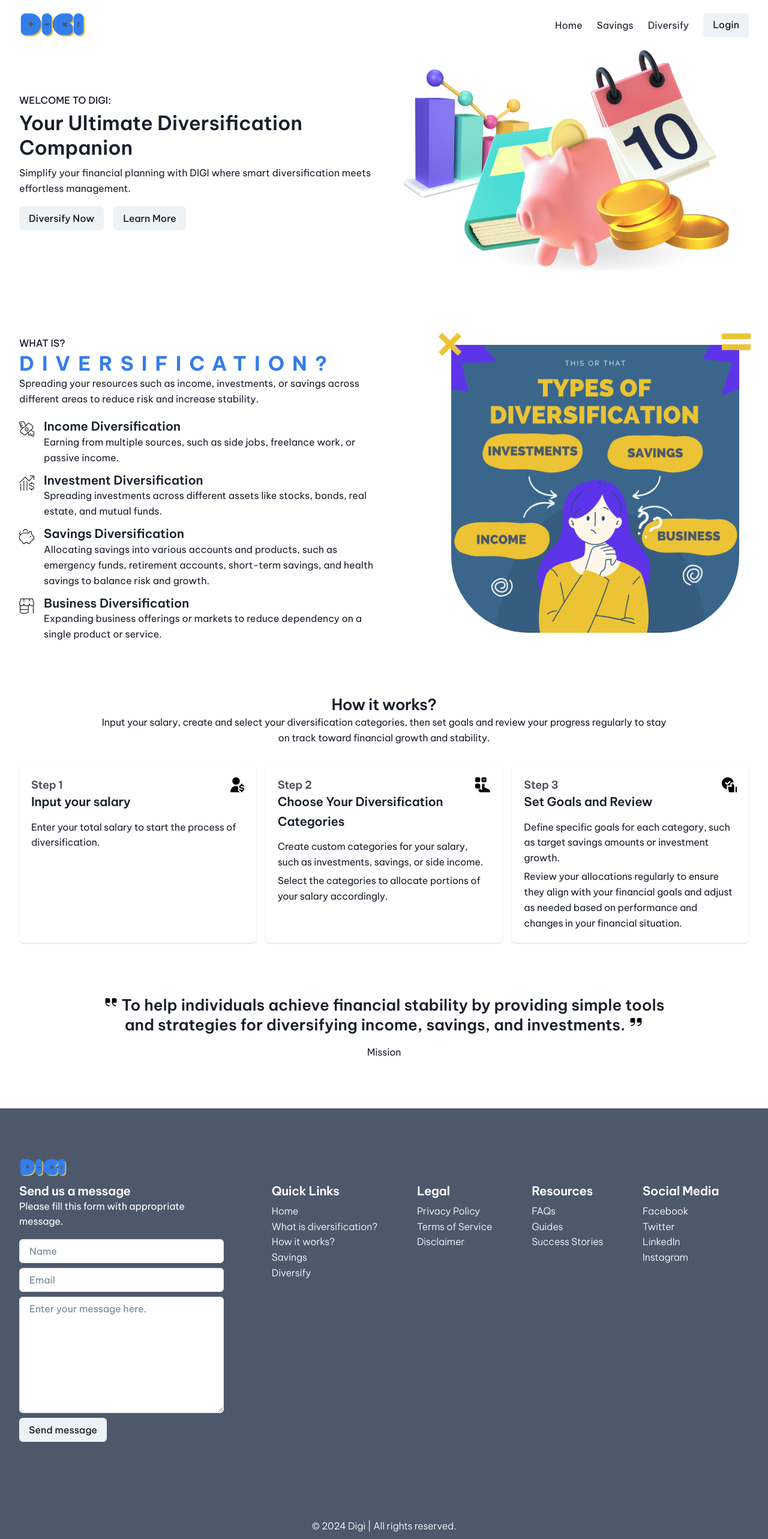
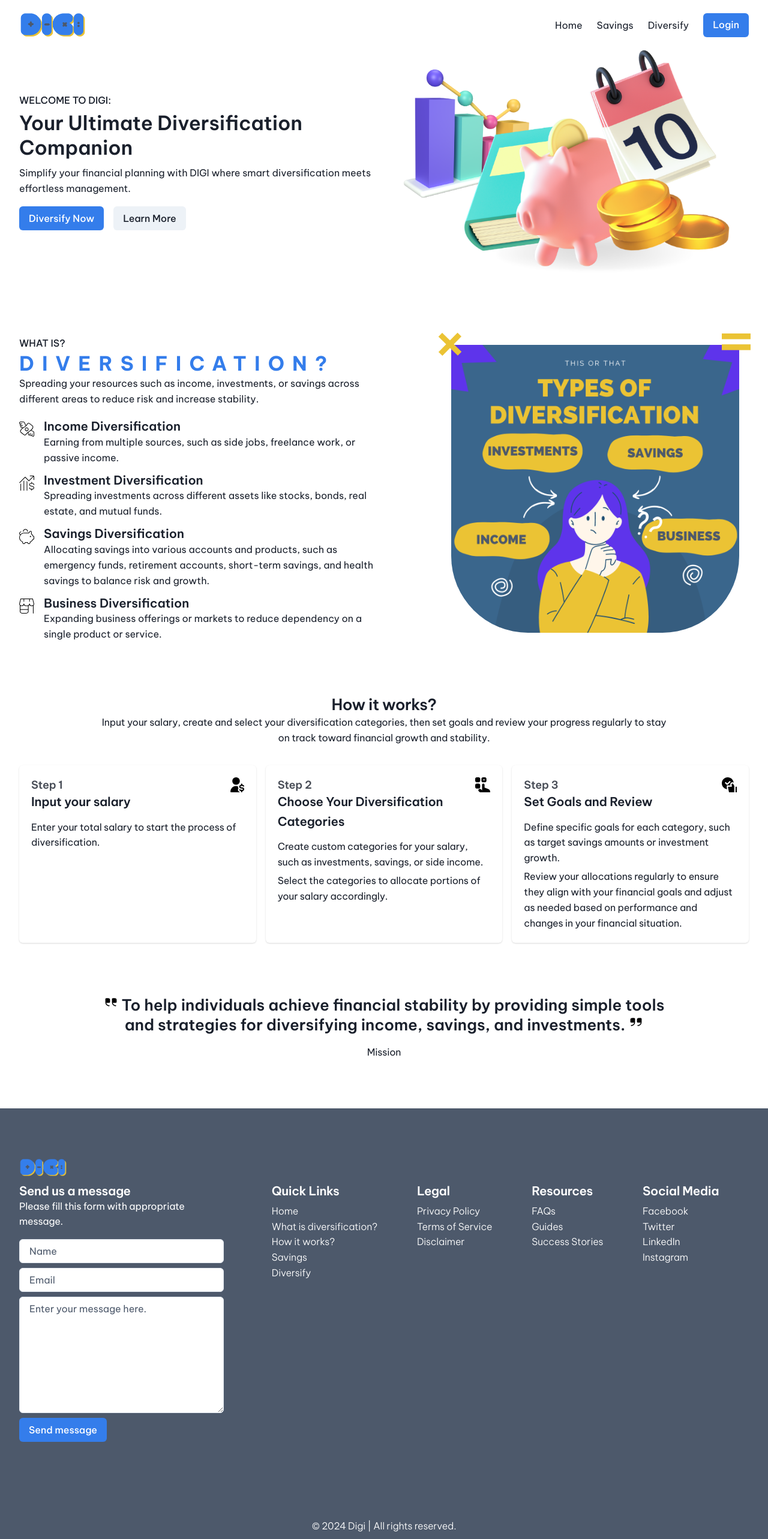
Before and after one commit to irefranscosme/digi, a Next.js app: page / in a window 1280 px wide. Shown: the top 2566 px of the page at 60% size. Built offline with nearby package versions, Linux system fonts and the light colour scheme.

Commit message:
button colors

```diff
--- a/app/sections/footer.tsx
+++ b/app/sections/footer.tsx
@@ -62,12 +62,14 @@ const Footer = () => {
                                     <Input
                                         placeholder="Name"
                                         backgroundColor={'white'}
+                                        color={'black'}
                                     />
                                 </FormControl>
                                 <FormControl isRequired>
                                     <Input
                                         placeholder="Email"
                                         backgroundColor={'white'}
+                                        color={'black'}
                                     />
                                 </FormControl>
                                 <FormControl isRequired>
@@ -75,10 +77,13 @@ const Footer = () => {
                                         rows={8}
                                         placeholder="Enter your message here."
                                         backgroundColor={'white'}
+                                        color={'black'}
                                     />
                                 </FormControl>
                                 <FormControl>
-                                    <Button>Send message</Button>
+                                    <Button colorScheme="blue">
+                                        Send message
+                                    </Button>
                                 </FormControl>
                             </Flex>
                         </form>
--- a/app/sections/header.tsx
+++ b/app/sections/header.tsx
@@ -38,7 +38,7 @@ const Header = () => {
                         <Text>Diversify</Text>
                     </ListItem>
                     <ListItem>
-                        <Button>Login</Button>
+                        <Button colorScheme="blue">Login</Button>
                     </ListItem>
                 </UnorderedList>
             </Box>
--- a/app/sections/hero.tsx
+++ b/app/sections/hero.tsx
@@ -60,8 +60,8 @@ const Hero = () => {
                         gap="4"
                         justifyContent={['center', 'center', 'start']}
                     >
-                        <Button>Diversify Now</Button>
-                        <Button>Learn More</Button>
+                        <Button colorScheme="blue">Diversify Now</Button>
+                        <Button colorScheme="gray">Learn More</Button>
                     </Flex>
                 </Flex>
             </GridItem>
--- a/app/theme.ts
+++ b/app/theme.ts
@@ -1,4 +1,9 @@
-import { extendTheme, ThemeConfig, ThemeOverride } from '@chakra-ui/react';
+import {
+    extendTheme,
+    ThemeConfig,
+    ThemeOverride,
+    theme as baseTheme,
+} from '@chakra-ui/react';
 import '@fontsource/be-vietnam-pro/300.css'; // Normal weight
 import '@fontsource/be-vietnam-pro/400.css'; // Normal weight
 import '@fontsource/be-vietnam-pro/500.css'; // Medium weight
@@ -14,6 +19,14 @@ const colors = {
         primary: primary,
         secondary: secondary,
         tertiary: tertiary,
+    },
+    blue: {
+        ...baseTheme.colors.blue,
+        500: primary, // Default blue
+    },
+    gray: {
+        ...baseTheme.colors.gray,
+        500: secondary,
     },
 };
 
@@ -38,10 +51,6 @@ const breakpoints = {
     xl: '80em',
     '2xl': '96em',
 };
-
-// -webkit-font-smoothing: antialiased;
-// -moz-osx-font-smoothing: grayscale;
-// font-smooth: never;
 
 const customeTheme: ThemeOverride = {
     breakpoints,
```
